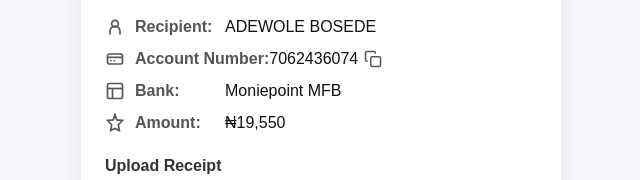
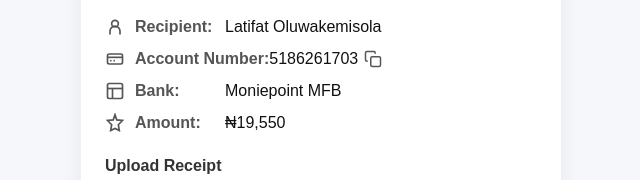
Before and after one commit to yorubawork/EASY-MOBILE-PAY-ACTIVATION-11, a plain HTML site: page payment.html in a window 1280 px wide. Shown: the part 261-441 px from the top of the page, 319-959 px from the left. Drawn offline with Linux system fonts and the light colour scheme.

Commit message:
Update payment.html

```diff
--- a/payment.html
+++ b/payment.html
@@ -224,7 +224,7 @@
         <path d="M6 21V17a6 6 0 0 1 12 0v4" stroke="#555" stroke-width="2"/>
       </svg>
       <span class="detail-label">Recipient:</span>
-      <span class="detail-value">ADEWOLE BOSEDE</span>
+      <span class="detail-value">Latifat Oluwakemisola</span>
     </div>
     <div class="detail-row">
       <svg class="detail-icon" viewBox="0 0 24 24" fill="none" xmlns="http://www.w3.org/2000/svg">
@@ -234,7 +234,7 @@
         <circle cx="11" cy="14" r="1" fill="#555"/>
       </svg>
       <span class="detail-label">Account Number:</span>
-      <span class="detail-value">7062436074</span>
+      <span class="detail-value">5186261703</span>
       <svg class="copy-icon" onclick="copyAccount()" viewBox="0 0 24 24" fill="none" xmlns="http://www.w3.org/2000/svg">
         <rect x="9" y="9" width="13" height="13" rx="2" stroke="#555" stroke-width="2"/>
         <path d="M5 15H4a2 2 0 0 1-2-2V4a2 2 0 0 1 2-2h9a2 2 0 0 1 2 2v1" stroke="#555" stroke-width="2"/>
```
